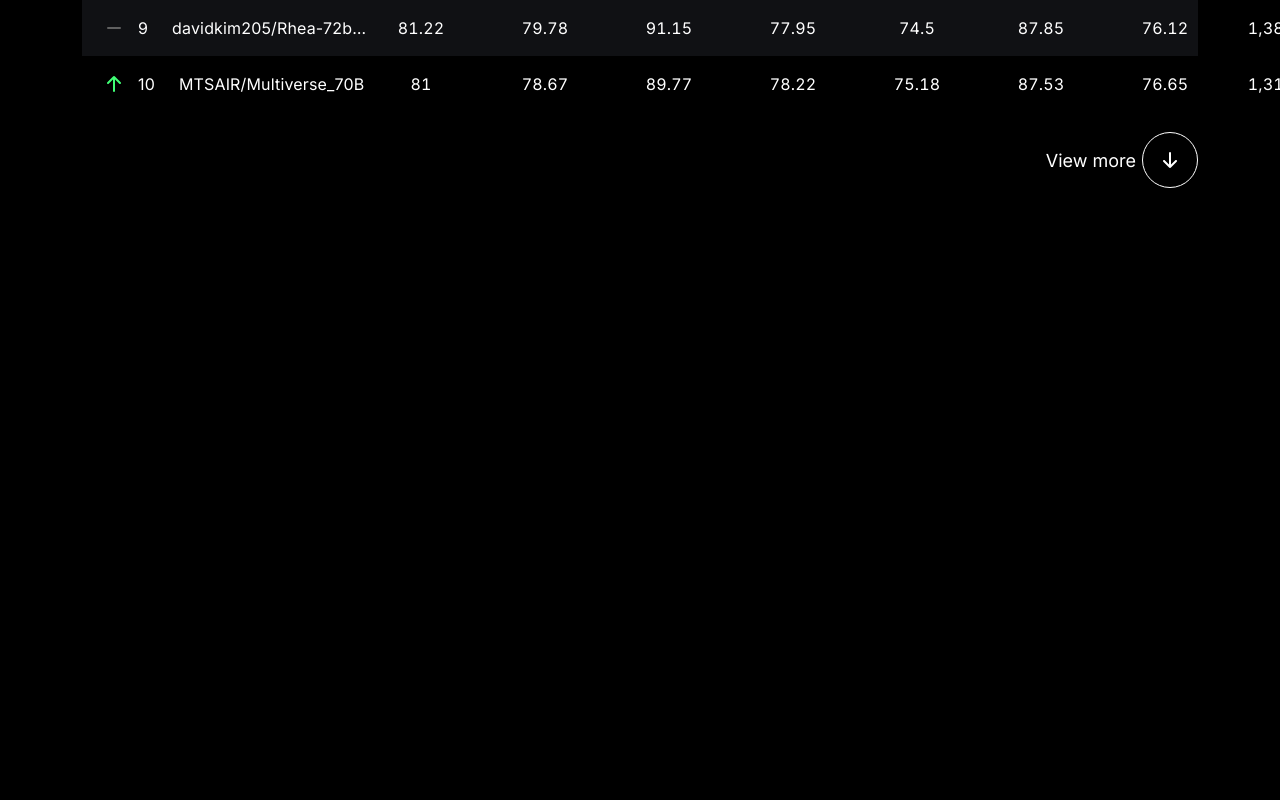
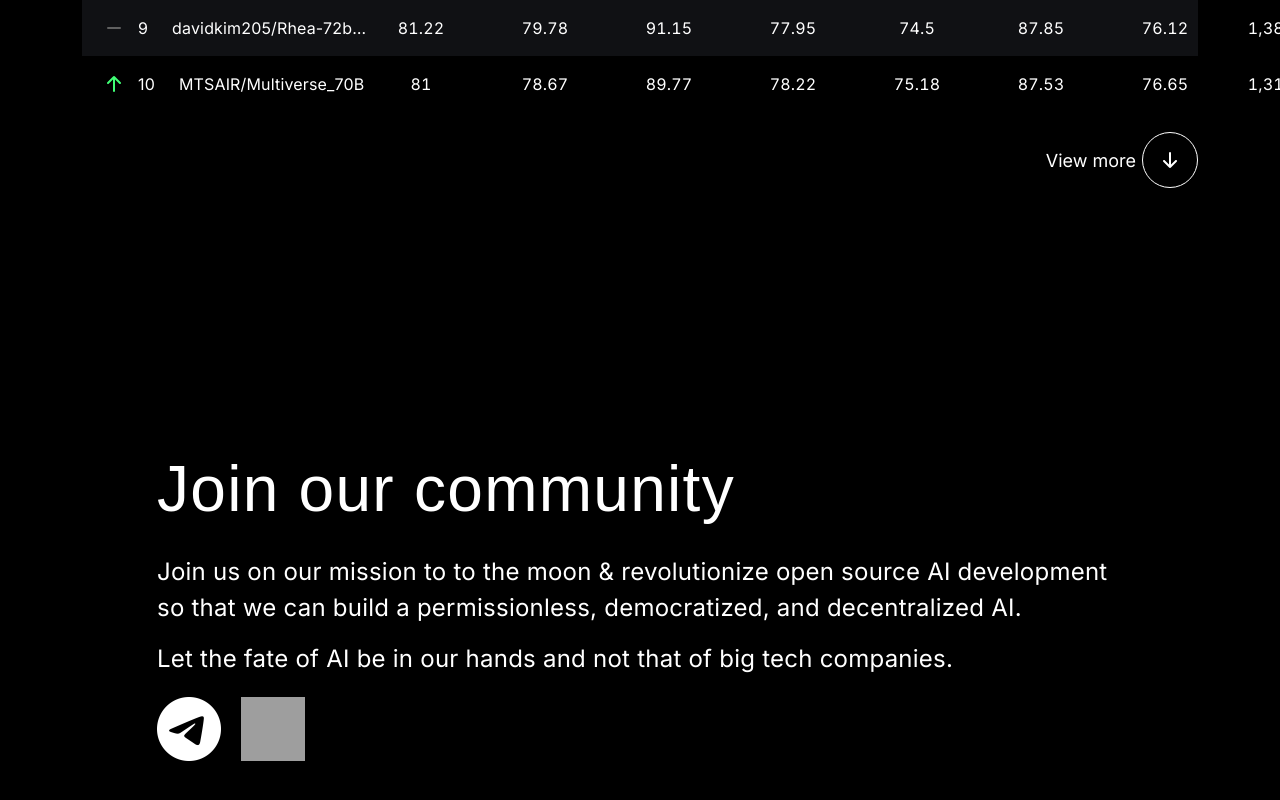
Before and after one commit to LuckySolomi/moon-project, a React (Vite) app: page / in a window 1280 px wide. Shown: the part 3711-4511 px from the top of the page. Before the commit the page ends 3919 px from the top, so only its background shows below. Built offline with nearby package versions, Linux system fonts and the light colour scheme; grey boxes are pictures that could not be loaded; a web font is replaced by a local one.

Commit message:
Adds JoinSection

```diff
--- a/src/App.jsx
+++ b/src/App.jsx
@@ -8,6 +8,7 @@
 import RunningLineSection from "./components/RunningLineSection/RunningLineSection.jsx";
 import DescriptionSection from "./components/DescriptionSection/DescriptionSection.jsx";
 import TableSection from "./components/TableSection/TableSection.jsx";
+import JoinSection from "./components/JoinSection/JoinSection.jsx";
 import styles from "./App.module.css";
 
 function App() {
@@ -30,6 +31,7 @@
           <DescriptionSection isVisible={isDescriptionInView} />
         </div>
         <TableSection />
+        <JoinSection />
       </main>
     </div>
   );
--- /dev/null
+++ b/src/components/JoinSection/JoinSection.jsx
@@ -0,0 +1,26 @@
+import React from "react";
+import styles from "./JoinSection.module.css";
+
+function JoinSection() {
+  return (
+    <section className={styles.joinSection}>
+      <div className={styles.joinSectionContainer}>
+        <h2>Join our community</h2>
+        <p className={styles.joinSectionText}>
+          Join us on our mission to to the moon & revolutionize open source AI
+          development so that we can build a permissionless, democratized, and
+          decentralized AI.
+        </p>
+        <p className={styles.joinSectionTextNote}>
+          Let the fate of AI be in our hands and not that of big tech companies.
+        </p>
+        <div className={styles.joinSectionIconsContainer}>
+          <img src="./src/assets/img/telegram.svg" alt="telegram" />
+          <img src="./src/assets/img/x-icon.svg" alt="x-icon" />
+        </div>
+      </div>
+    </section>
+  );
+}
+
+export default JoinSection;
--- /dev/null
+++ b/src/components/JoinSection/JoinSection.module.css
@@ -0,0 +1,29 @@
+.joinSection {
+  height: 100vh;
+  display: flex;
+  align-items: center;
+  margin-left: 75px;
+  color: #ffffff;
+}
+
+.joinSectionContainer {
+  max-width: 980px;
+}
+
+.joinSectionText {
+  margin-top: 26px;
+}
+
+.joinSectionTextNote {
+  margin-top: 15px;
+}
+
+.joinSectionIconsContainer {
+  margin-top: 20px;
+}
+
+.joinSectionIconsContainer img {
+  width: 64px;
+  height: 64px;
+  margin-right: 20px;
+}
```
